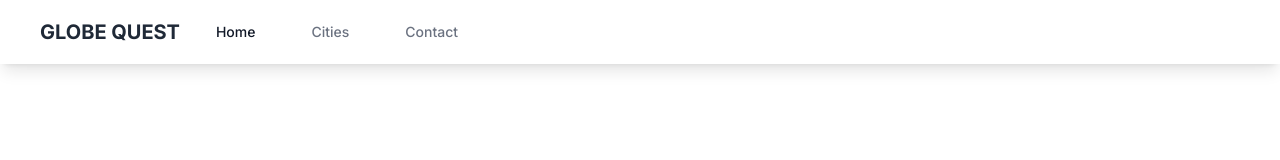
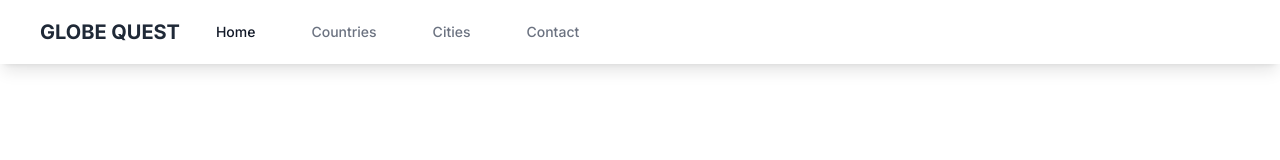
Before and after one commit to mikeheul/next-globequest-app, a Next.js app: page /home in a window 1280 px wide. Shown: the top 160 px of the page. Built offline with nearby package versions, Linux system fonts and the light colour scheme.

Commit message:
Add "countries" nav link

```diff
--- a/components/NavBar.tsx
+++ b/components/NavBar.tsx
@@ -12,10 +12,11 @@ const Navbar = () => {
                 <div className="flex justify-between items-center h-16">
                     <div className="flex">
                         <div className="flex justify-center items-center">
-                            <a href="/" className="text-xl font-bold text-gray-800">GLOBE QUEST</a>
+                            <a href="/home" className="text-xl font-bold text-gray-800">GLOBE QUEST</a>
                         </div>
                         <div className="hidden sm:ml-6 sm:flex sm:space-x-8">
                             <a href="/home" className="text-gray-900 px-3 py-2 rounded-md text-sm font-medium">Home</a>
+                            <a href="/home" className="text-gray-500 px-3 py-2 rounded-md text-sm font-medium">Countries</a>
                             <a href="/city" className="text-gray-500 px-3 py-2 rounded-md text-sm font-medium">Cities</a>
                             <a href="#" className="text-gray-500 px-3 py-2 rounded-md text-sm font-medium">Contact</a>
                         </div>
@@ -41,6 +42,7 @@ const Navbar = () => {
                 <div className="sm:hidden">
                     <div className="px-8 pt-2 pb-3 space-y-1">
                         <a href="/home" className="text-gray-900 block px-3 py-2 rounded-md text-base font-medium">Home</a>
+                        <a href="/home" className="text-gray-500 block px-3 py-2 rounded-md text-base font-medium">Countries</a>
                         <a href="/city" className="text-gray-500 block px-3 py-2 rounded-md text-base font-medium">Cities</a>
                         <a href="#" className="text-gray-500 block px-3 py-2 rounded-md text-base font-medium">Contact</a>
                     </div>
```
